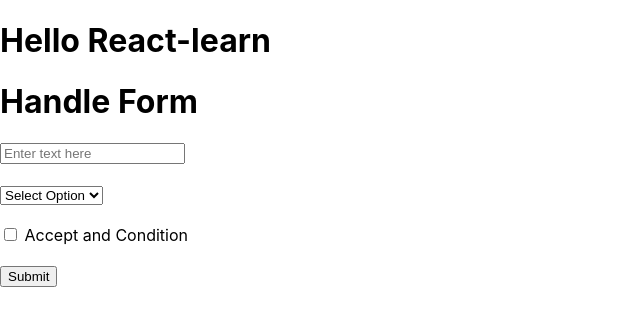
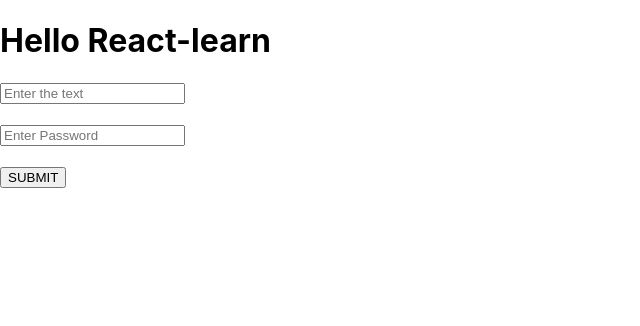
Before and after one commit to sdevesh890/React-Learn, a React (Create React App) app: page / in a window 1280 px wide. Shown: the top 326 px of the page, without its empty margins (0-640 px from the left). Built offline with nearby package versions, Linux system fonts and the light colour scheme.

Commit message:
Added simple user validation form

```diff
--- a/src/App.js
+++ b/src/App.js
@@ -1,5 +1,6 @@
 import './App.css';
 import Handleform from './Components/Handleform';
+import Validform from './Components/Validform';
 function App()
 {
    return(
@@ -10,7 +11,8 @@ function App()
         {/* <Propsprac name="Devesh Sharma" email="sdevesh890@gmail.com"/> */}
         {/* <Stateprac/> */}
         {/* <Getinput/> */}
-         <Handleform/>
+        {/* <Handleform/> */}
+        <Validform/>
        </div>
    );
 }
--- /dev/null
+++ b/src/Components/Validform.js
@@ -0,0 +1,55 @@
+import React,{useState} from "react"
+function Validform()
+{
+    const [user,setuser] = useState("");
+    const [password , setpassword] = useState("");
+    const [userErr , setuserErr] = useState(false);
+    const [passErr , setpassErr] = useState(false);
+    function submithandle(e)
+    {
+        if(user.length<3 || password.length<3)
+        {
+            alert('Type Correct validate USER OR PASSWORD');
+        }
+        e.preventDefault();
+    }
+    function userhandler(e)
+    {
+        let item = e.target.value;
+        if(item.length<=3)
+        {
+            setuserErr(true);
+        }else
+        {
+            setuserErr(false);
+        }
+        setuser(item);
+    }
+    function passhandler(e)
+    {
+        let item = e.target.value;
+        if(item.length<=3)
+        {
+            setpassErr(true);
+        }else
+        {
+            setpassErr(false);
+        }
+        setpassword(item);
+    }
+    return(
+        <div>
+            <form action="" onSubmit={submithandle}>
+                <input type="text" placeholder="Enter the text" onChange={userhandler} />
+                {userErr?<span>Not valid user</span>:""}
+                <br /><br />
+                <input type="text" placeholder="Enter Password" onChange={passhandler}/>
+                 {passErr?<span>Password Not valid</span>:""}
+                <br /><br />
+                <input type="submit" value="SUBMIT" />
+            </form>
+
+        </div>
+   );
+}
+export default Validform;
```
